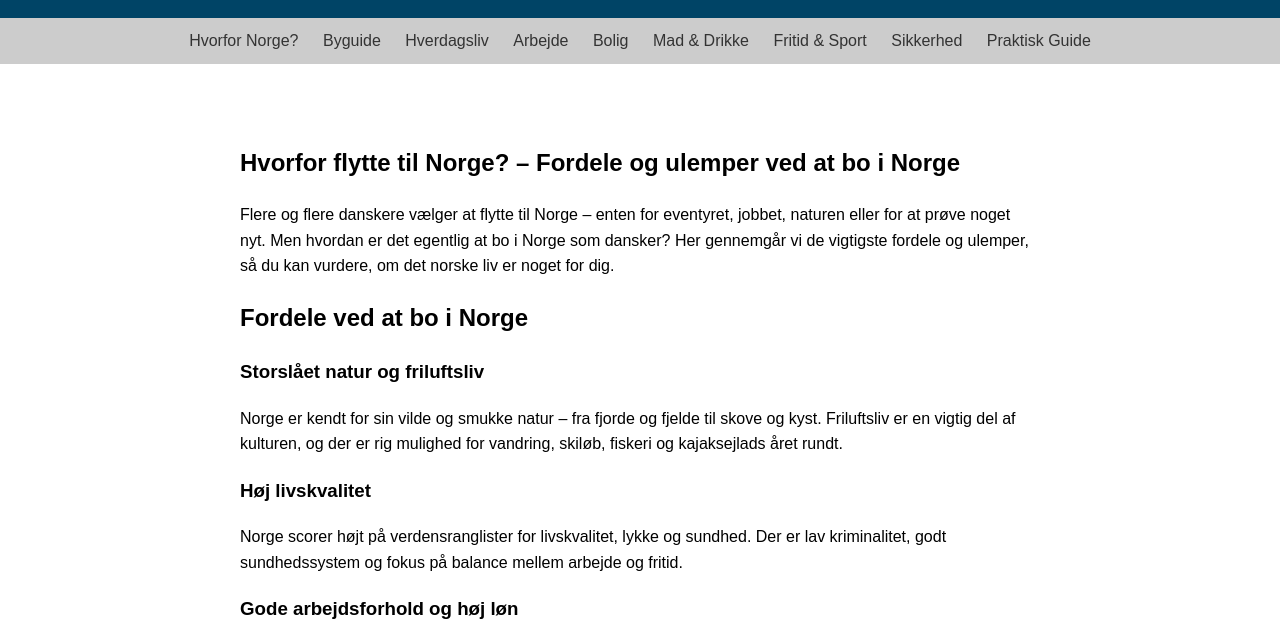
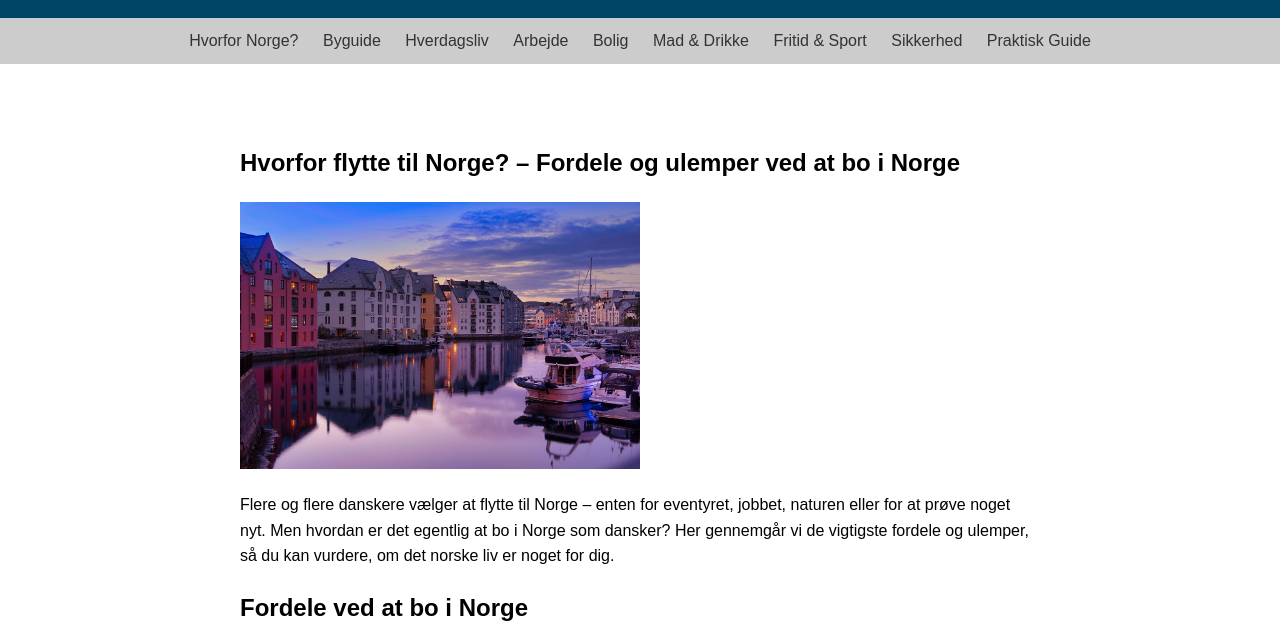
Before and after one commit to kentmc/vivino, a plain HTML site: page index.html in a window 1280 px wide. Shown: the part 96-736 px from the top of the page. Drawn offline with Linux system fonts and the light colour scheme.

Commit message:
add picture

```diff
--- a/index.html
+++ b/index.html
@@ -23,7 +23,7 @@
     </nav>
         <section id="hvorfor">
 <h1>Hvorfor flytte til Norge? – Fordele og ulemper ved at bo i Norge</h1>
-
+	<img src="pics/oslo.jpg">
   <p>Flere og flere danskere vælger at flytte til Norge – enten for eventyret, jobbet, naturen eller for at prøve noget nyt. Men hvordan er det egentlig at bo i Norge som dansker? Her gennemgår vi de vigtigste fordele og ulemper, så du kan vurdere, om det norske liv er noget for dig.</p>
 
   <h2>Fordele ved at bo i Norge</h2>
--- a/styles.css
+++ b/styles.css
@@ -10,3 +10,6 @@
 		margin-top: 80px;
 		width: 90%;
 	}
+	img {
+		width: 400px;
+	}
```
Also changed, not shown: pics/oslo.jpg (added).
